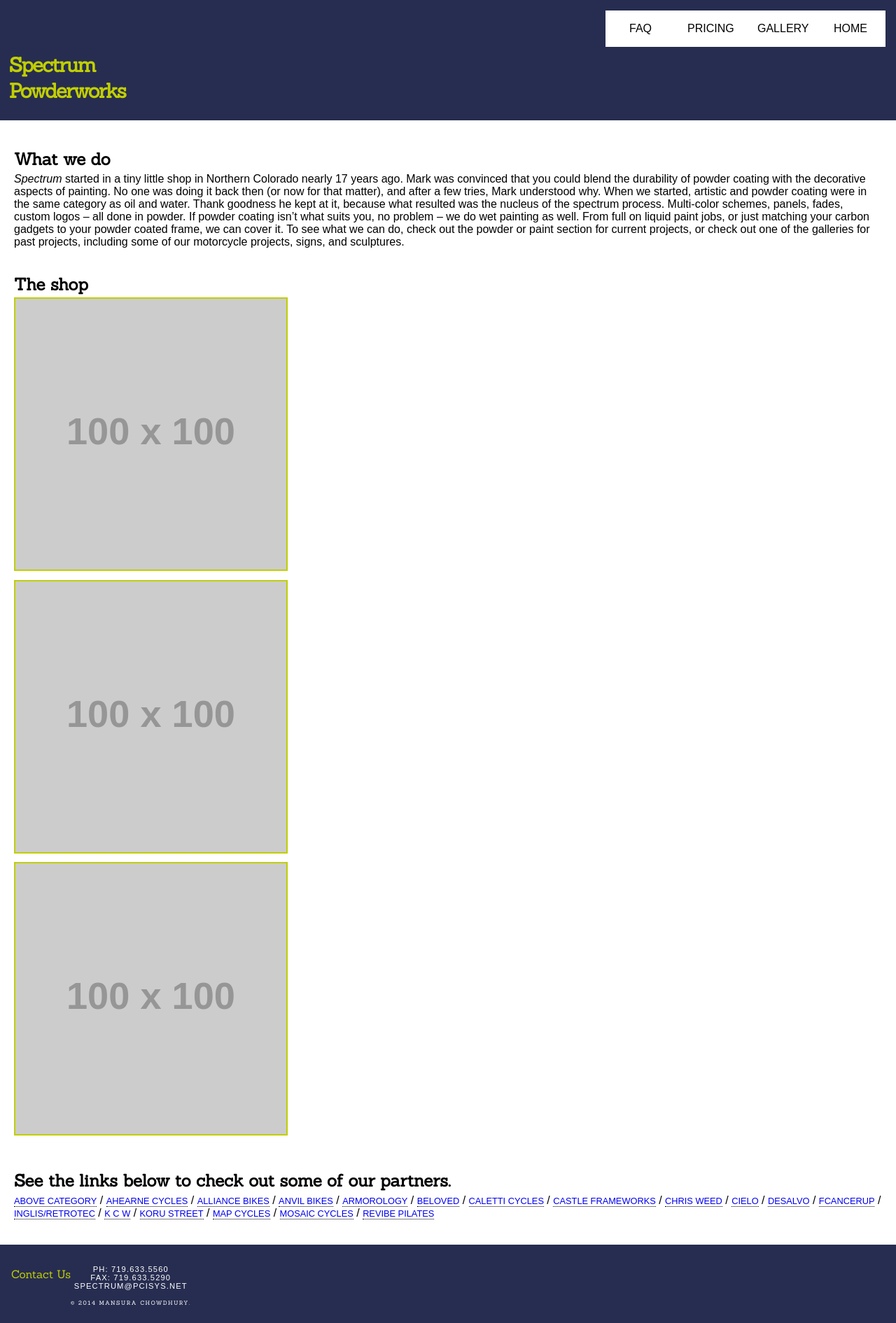
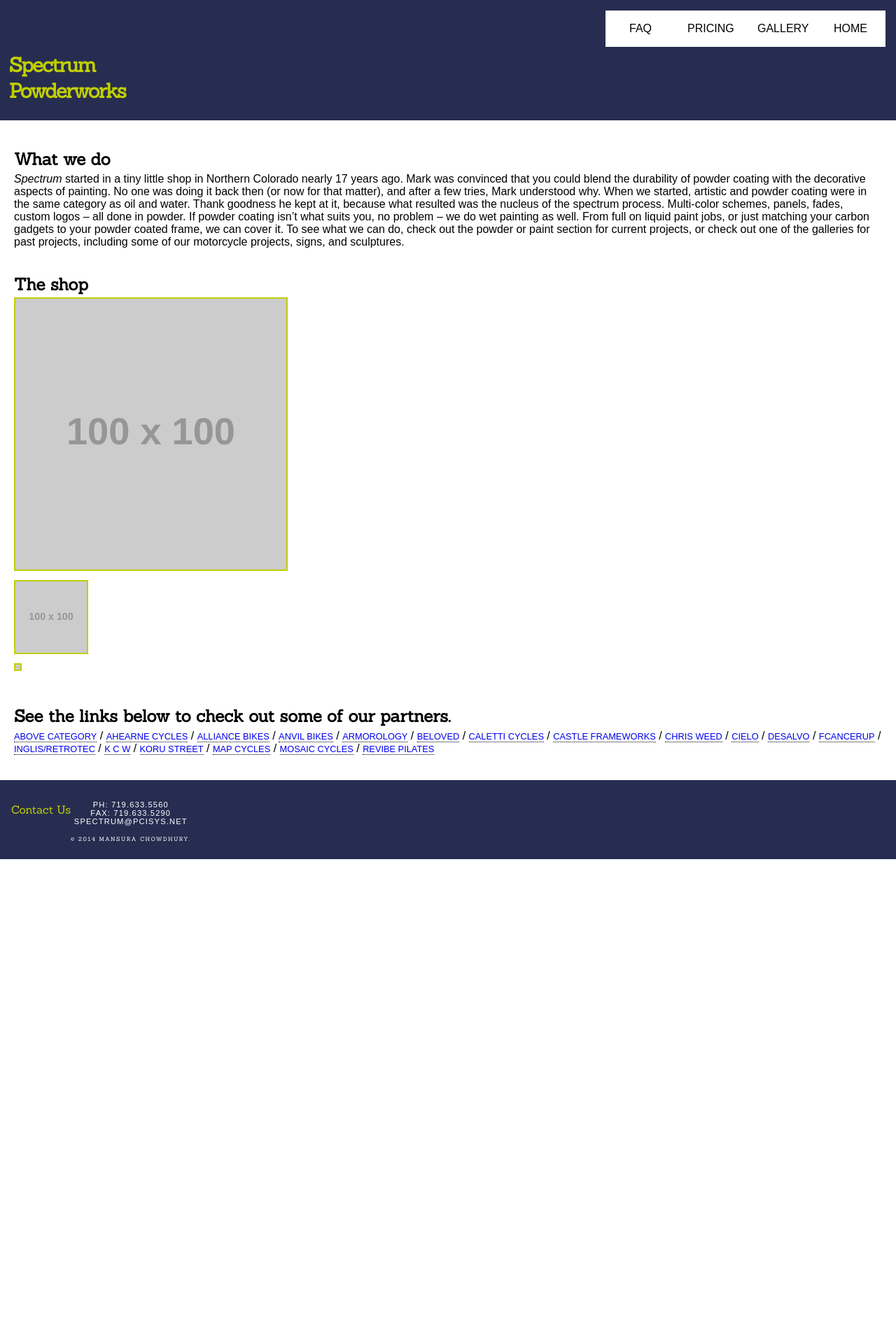
Before and after one commit to emdsgn/spectrum-powderworks, a Jekyll site: the page built from index.html, in a window 1280 px wide. Shown: the whole page at 70% size. Built offline with Jekyll 4.4.1, drawn with Linux system fonts in a browser that asks for light colours; Markdown is read by kramdown in place of the engine named in the settings; after the commit the page ends 1228 px from its top, so only the background shows below that.

Commit message:
Fixed photo

```diff
--- a/index.html
+++ b/index.html
@@ -13,12 +13,21 @@
     </div>
     </div>
 
+    <div class="grid">
     <div class="unit unit-s-1 unit-s-1-3">
     <div class="unit-spacer the-shop #complementary">
       <h2>The shop</h2>
       <p class="body"><li><img src="http://placehold.it/100x100" alt=""></li>
+    </div>
+    <div class="unit unit-s-1 unit-s-1-3">
+    <div class="unit-spacer the-shop #complementary">
       <li><img src="http://placehold.it/100x100" alt=""></li>
+      </div>
+      <div class="unit unit-s-1 unit-s-1-3">
+    <div class="unit-spacer the-shop #complementary">
       <li><img src="http://placehold.it/100x100" alt=""></li></p>
+      </div>
+    </div>
     </div>
     </div>
 
```
